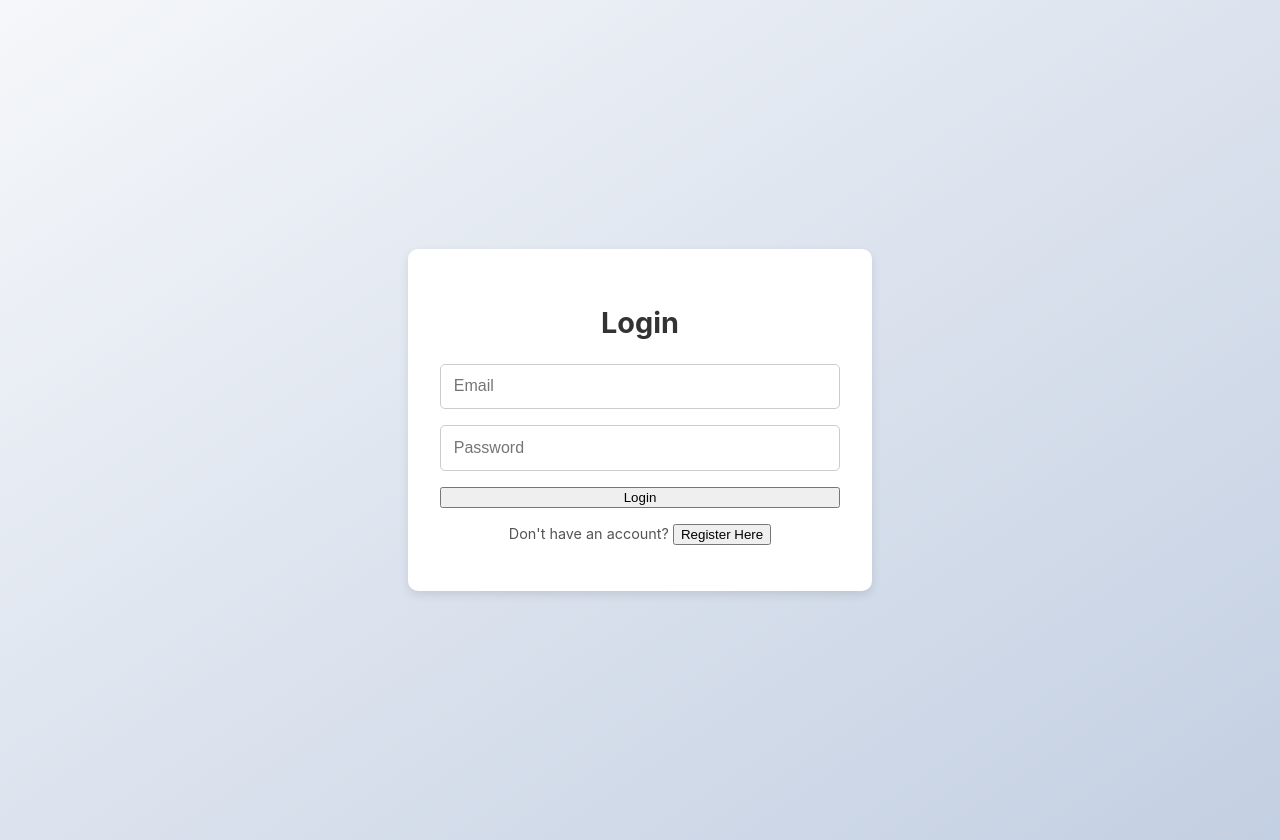
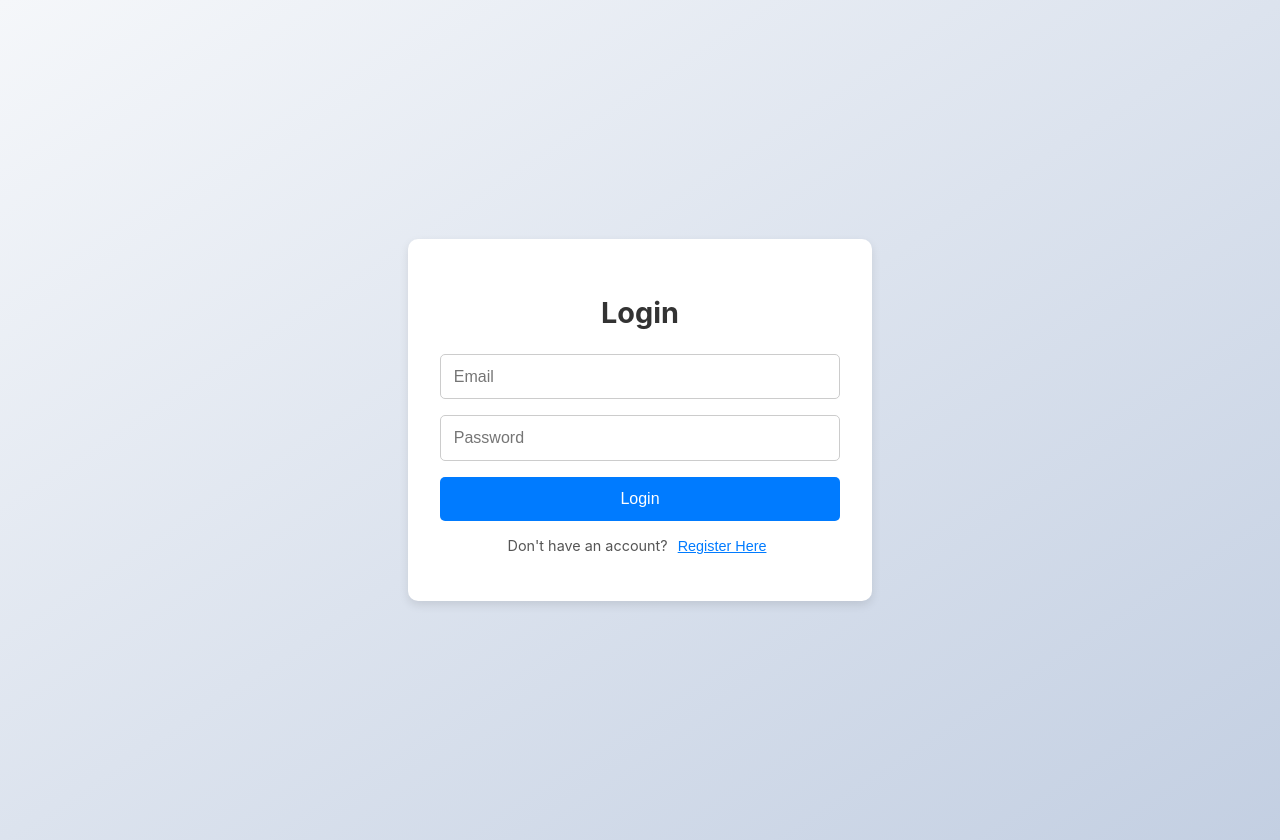
Before and after one commit to mlutterbach/expense-tracker-ui, a React (Create React App) app: page /login in a window 1280 px wide. Built offline with nearby package versions, Linux system fonts and the light colour scheme.

Commit message:
Added classes and navigate to expenses

```diff
--- a/src/components/Auth/Login.js
+++ b/src/components/Auth/Login.js
@@ -14,6 +14,7 @@ const Login = () => {
       const response = await api.post("/signin", formData);
       localStorage.setItem("token", response.data.token);
       alert("Login successful! Redirect to dashboard.");
+      navigate("/expenses");
     } catch (err) {
       setError("Invalid email or password");
     }
@@ -36,16 +37,16 @@ const Login = () => {
             type="password"
             placeholder="Password"
             value={formData.password}
-            onChange={(e) =>
-              setFormData({ ...formData, password: e.target.value })
-            }
+            onChange={(e) => setFormData({ ...formData, password: e.target.value })}
             required
           />
-          <button type="submit">Login</button>
+          <button type="submit" className="primary-button">Login</button>
         </form>
         <p>
           Don't have an account?{" "}
-          <button onClick={() => navigate("/signup")}>Register Here</button>
+          <button onClick={() => navigate("/signup")} className="nav-button">
+            Register Here
+          </button>
         </p>
       </div>
     </div>
--- a/src/components/Auth/Signup.js
+++ b/src/components/Auth/Signup.js
@@ -34,18 +34,14 @@ const Signup = () => {
             type="email"
             placeholder="Email"
             value={formData.email}
-            onChange={(e) =>
-              setFormData({ ...formData, email: e.target.value })
-            }
+            onChange={(e) => setFormData({ ...formData, email: e.target.value })}
             required
           />
           <input
             type="password"
             placeholder="Password"
             value={formData.password}
-            onChange={(e) =>
-              setFormData({ ...formData, password: e.target.value })
-            }
+            onChange={(e) => setFormData({ ...formData, password: e.target.value })}
             required
           />
           <input
@@ -60,7 +56,7 @@ const Signup = () => {
             }
             required
           />
-          <button type="submit">Sign Up</button>
+          <button type="submit" className="primary-button">Sign Up</button>
         </form>
       </div>
     </div>
```
